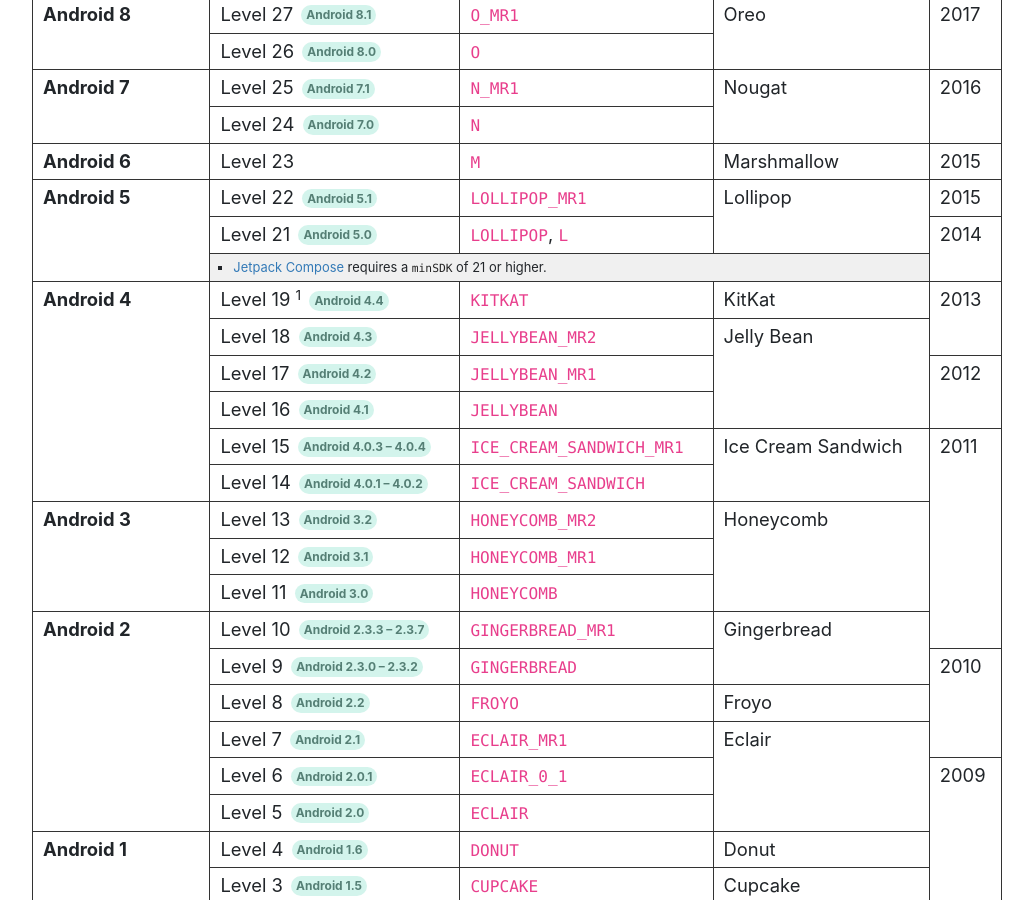
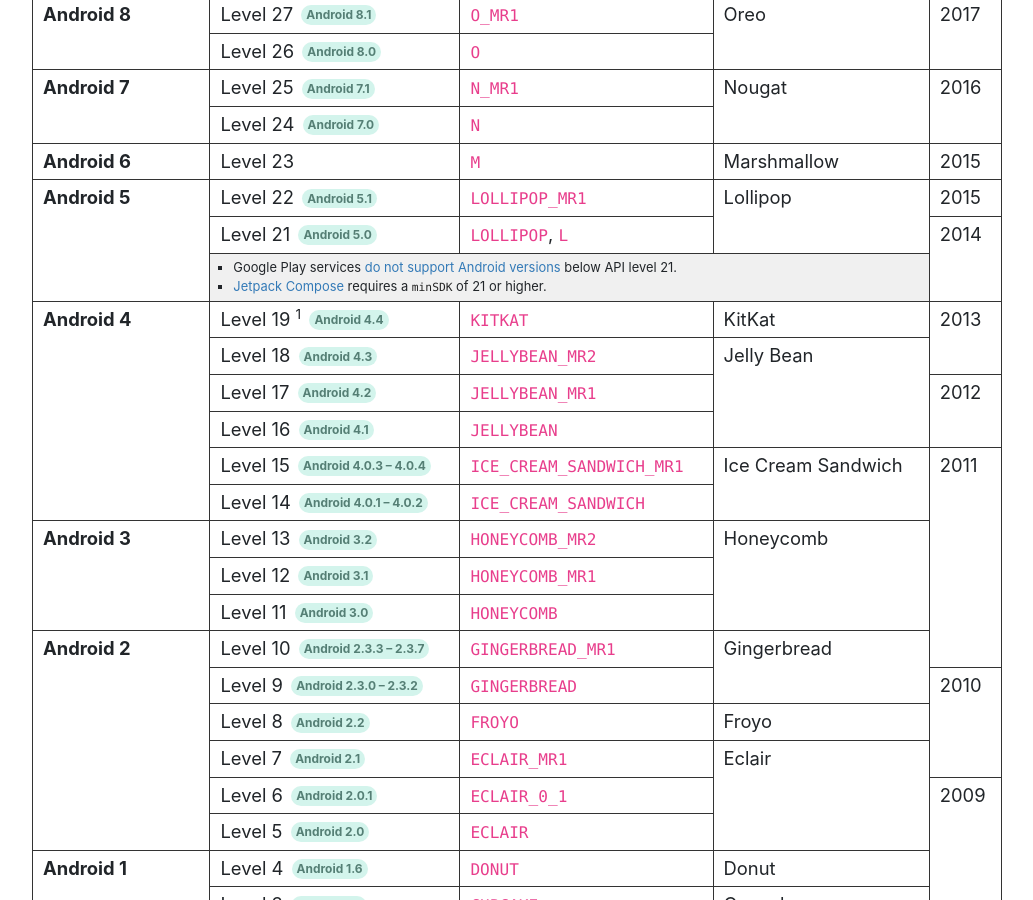
Before and after one commit to ebelinski/apilevels, a Jekyll site: the page built from index.md, in a window 1280 px wide and 900 px high, scrolled down 412 px. Shown: the whole window, without its empty margins (123-1156 px from the left). Built offline with Jekyll 4.4.1, drawn with Linux system fonts in a browser that asks for light colours.

Commit message:
Added note about Google Play services suport.

```diff
--- a/index.md
+++ b/index.md
@@ -97,6 +97,7 @@
   </tr>
   <tr class="table-notes"><td colspan="3">
     <ul>
+      <li>Google Play services <a href="https://android-developers.googleblog.com/2021/07/google-play-services-discontinuing-jelly-bean.html">do not support Android versions</a> below API level 21.</li>
       <li><a href="https://developer.android.com/jetpack/compose">Jetpack Compose</a> requires a <code>minSDK</code> of 21 or higher.</li>
     </ul>
   </td></tr>
```
